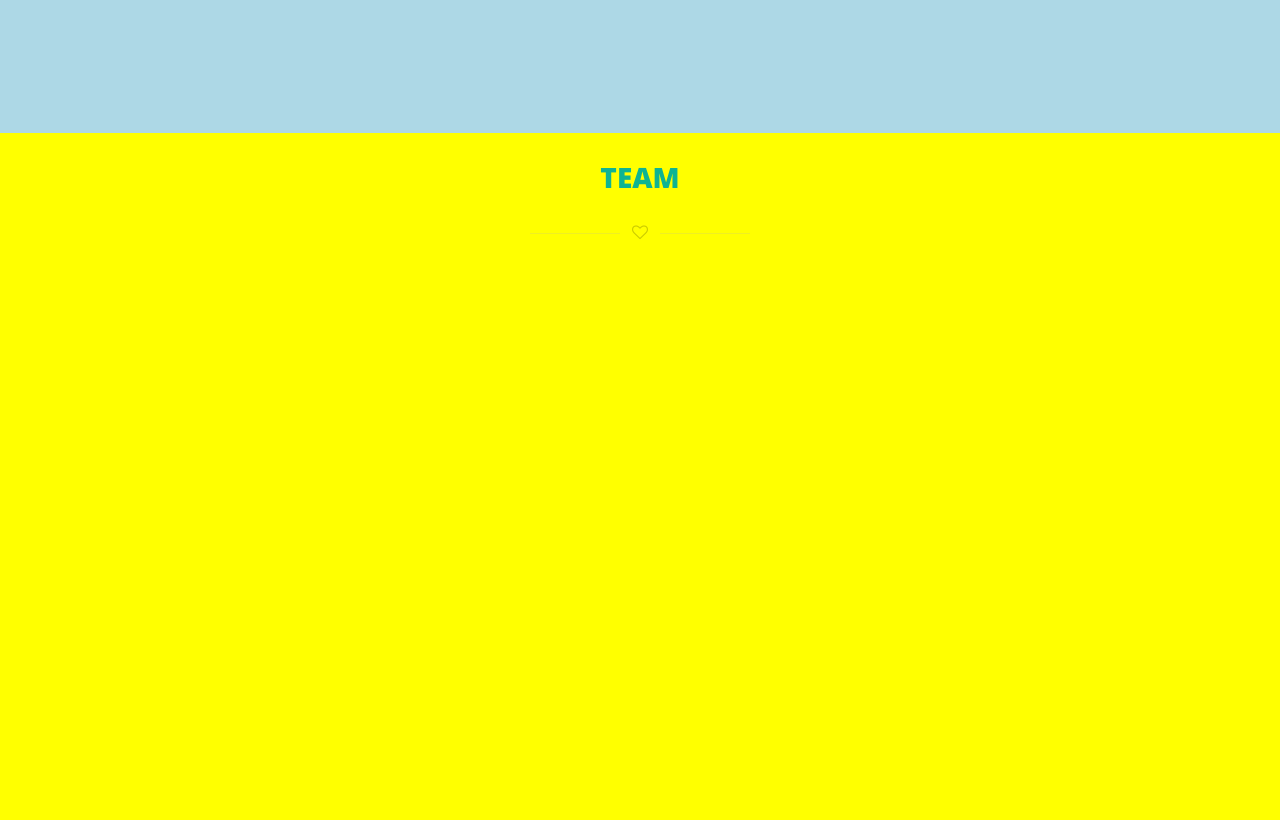
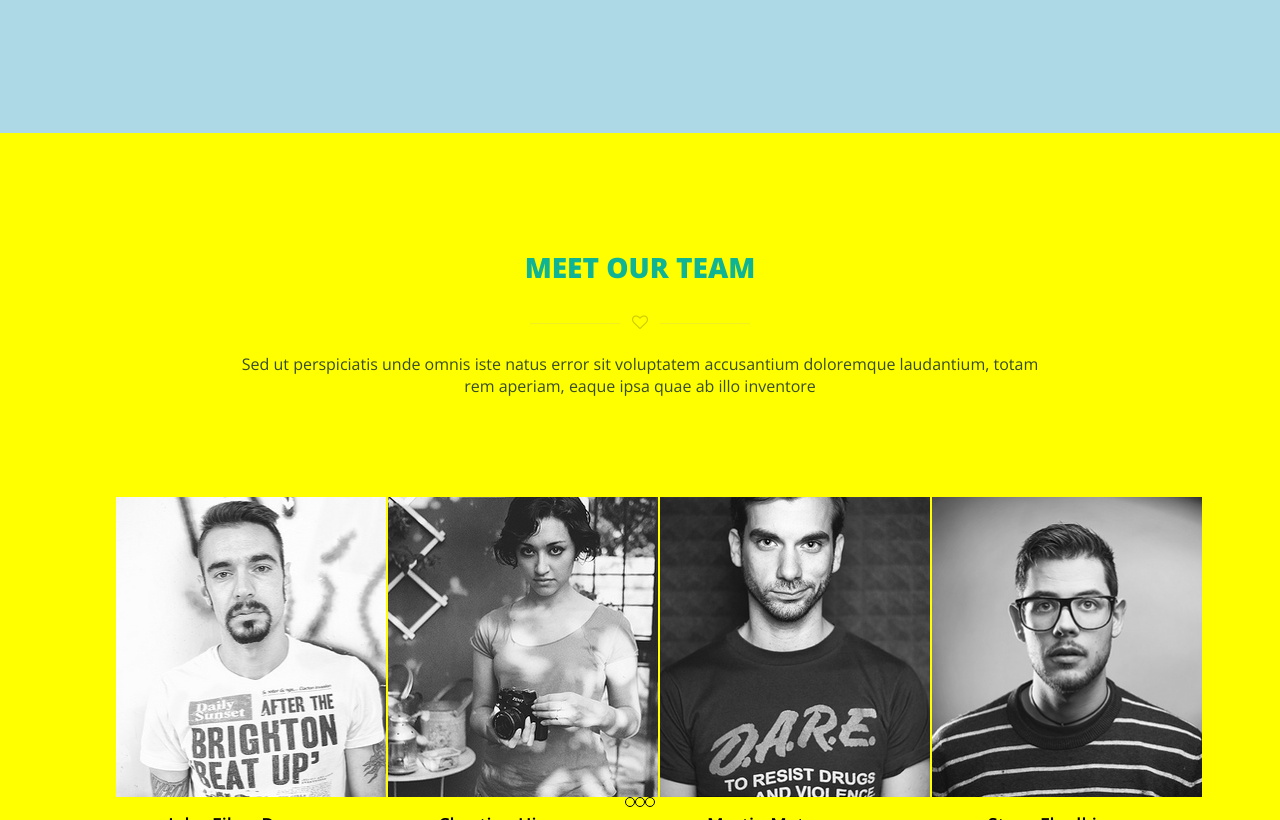
Before and after one commit to abnerm/WEBD-221---Assignment-3, a plain HTML site: page index.html in a window 1280 px wide. Shown: the part 1980-2800 px from the top of the page. Drawn offline with nearby package versions, Linux system fonts and the light colour scheme; files that its build step writes are made by us from their sources.

Commit message:
Meet out team section

```diff
--- a/css/main.less
+++ b/css/main.less
@@ -35,11 +35,13 @@ h3 {
 
 ul {
     list-style: none;
+    margin: 0;
+    padding: 0;
 }
 /* container - place inside each section or around the entire page depending on your layout */
 
 .container {
-    max-width: 90%;
+    max-width: 85%;
     margin: 0 auto;
     height: 100%;
 }
@@ -48,12 +50,14 @@ ul {
 .nav {
     .column(5);
     height: 100%;
+    float: right;
     ul {
         height: 100%;
+        text-align: right;
         li {
             height: 100%;
             display: inline-block;
-            float: left;
+
             &:hover {
                 border-top: 1px solid #0FCF8C;
                 margin-top: -1px;
@@ -88,7 +92,6 @@ header#header {
         }
         .logo {
             .vertical-align;
-            margin-left: 13.5%;
             float: left;
             content:'';
             width: 103px;
@@ -149,9 +152,15 @@ main {
 section {
     float: left;
     width: 100%;
-
+    .aboutText {
+        text-align: center;
+        color: #062033;
+        opacity:0.8;
+        padding: 0px 0 80px 0;
+    }
     header {
         text-align: center;
+        margin-top: 90px;
         h1 {
             text-align: center;
             padding:  25px 78px ;
@@ -161,13 +170,10 @@ section {
             font-weight: 800;
         }
     }
-    #lineHeart {
-    padding-bottom: 78px;
-    }
 
     .heart-border {
         opacity: 0.2;
-        // margin-bottom: 60px;
+        margin-bottom: 20px;
     }
     .heart-border:before,
     .heart-border:after {
@@ -238,12 +244,6 @@ section {
 #works {
     background-color: lightblue;
     height: 953px;
-
-    p {
-        text-align: center;
-        color: #062033;
-        opacity:0.8;
-    }
     ul {
         display: block;
         text-align: center;
@@ -267,6 +267,48 @@ section {
 #team {
     background-color: yellow;
     height: 926px;
+
+    .teamList {
+        padding-top: 20px;
+        display: flex;
+        align-items: center;
+        justify-content: center;
+        li {
+            width: 25%;
+            height: 300px;
+            display: inline;
+            .container {
+            }
+            img {
+                width: 270px;
+                height: 300px;
+                margin: 0 auto;
+            }
+            h3 {
+                font-size: 18px;
+                font-weight: 600;
+                text-align: center;
+                padding-top: 10px;
+            }
+            p {
+                font-size: 13px;
+                text-align: center;
+                clear: both;
+            }
+        }
+    }
+    .pagination {
+        display: flex;
+        align-items: center;
+        justify-content: center;
+        li {
+            width: 8px;
+            height: 8px;
+            display: inline;
+            border-radius: 50%;
+            border: 1px solid black;
+        }
+    }
 }
 
 /*--- content section - put whatever you want here ---*/
--- a/index.html
+++ b/index.html
@@ -52,12 +52,12 @@
 			<div class="container clearfix">
 				<header>
 					<h1>Features</h1>
-					<div id="lineHeart" >
+
 					<p class="heart-border">
 						<i class="fa fa-heart-o">
 						</i>
 					</p>
-					</div>
+
 				</header>
 				<article id="featurette1 clearfix">
 					<div>
@@ -95,14 +95,14 @@
 			<div class="container clearfix">
 				<header>
 					<h1>Works</h1>
-					<div id="lineHeart" >
+
 					<p class="heart-border">
 						<i class="fa fa-heart-o">
 						</i>
 					</p>
-					</div>
+
 				</header>
-				<p>Sed ut perspiciatis unde omnis iste natus error sit voluptatem accusantium doloremque laudantium, totam<br> rem aperiam, eaque ipsa quae ab illo inventore</p>
+				<p class="aboutText">Sed ut perspiciatis unde omnis iste natus error sit voluptatem accusantium doloremque laudantium, totam<br> rem aperiam, eaque ipsa quae ab illo inventore</p>
 				<ul>
 					<li><a href="all">All</a></li>
 					<li><a href="branding">Branding</a></li>
@@ -123,37 +123,51 @@
 		<section id="team">
 			<div class="container clearfix">
 				<header>
-					<h1>Team</h1>
-					<div id="lineHeart" >
+					<h1>Meet Our Team</h1>
+
 					<p class="heart-border">
 						<i class="fa fa-heart-o">
 						</i>
 					</p>
+
+				</header>
+				<p class="aboutText">Sed ut perspiciatis unde omnis iste natus error sit voluptatem accusantium doloremque laudantium, totam <br>rem aperiam, eaque ipsa quae ab illo inventore</p>
+
+				<ul class="teamList">
+					<li>
+						<div class="container">
+							<img src="assets/john_filmr.png" alt="">
+							<h3>John Filmr Doe</h3>
+							<p>Managing Director</p>
 						</div>
-				</header>
-				<p></p>
-				<ul class="teamList">
-					<li><img src="" alt="">
-							<h1>
-								<p></p>
-							</h1>
-						</img></li>
-					<li><img src="" alt="">
-							<h1>
-								<p></p>
-							</h1>
-						</img></li>
-					<li><img src="" alt="">
-							<h1>
-								<p></p>
-							</h1>
-						</img></li>
-					<li><img src="" alt="">
-							<h1>
-								<p></p>
-							</h1>
-						</img></li>
+					</li>
+					<li>
+						<div class="container">
+							<img src="assets/chystine_hineu.png" alt="">
+							<h3>Chystine Hineu</h3>
+							<p>Lead Designer</p>
+						</div>
+					</li>
+					<li>
+						<div class="container">
+							<img src="assets/martin_matrone.png" alt="">
+							<h3>Martin Matrone</h3>
+							<p>Lead Developer</p>
+						</div>
+					</li>
+					<li>
+						<div class="container clearfix">
+							<img src="assets/steve_flaulkin.png" alt="">
+							<h3>Steve Flaulkin</h3>
+							<p>Sr. UI Designer </p>
+						</div>
+					</li>
 				</ul>
+				<ul class="pagination">
+					<li></li>
+					<li></li>
+					<li></li>
+				</div>
 			</div>
 		</section>
 		<section id="funfacts">
```
Also changed, not shown: assets/chystine_hineu.png (added), assets/john_filmr.png (added), assets/martin_matrone.png (added), assets/steve_flaulkin.png (added), css/main.css. Lines whose indentation alone changed are shown as unchanged.
